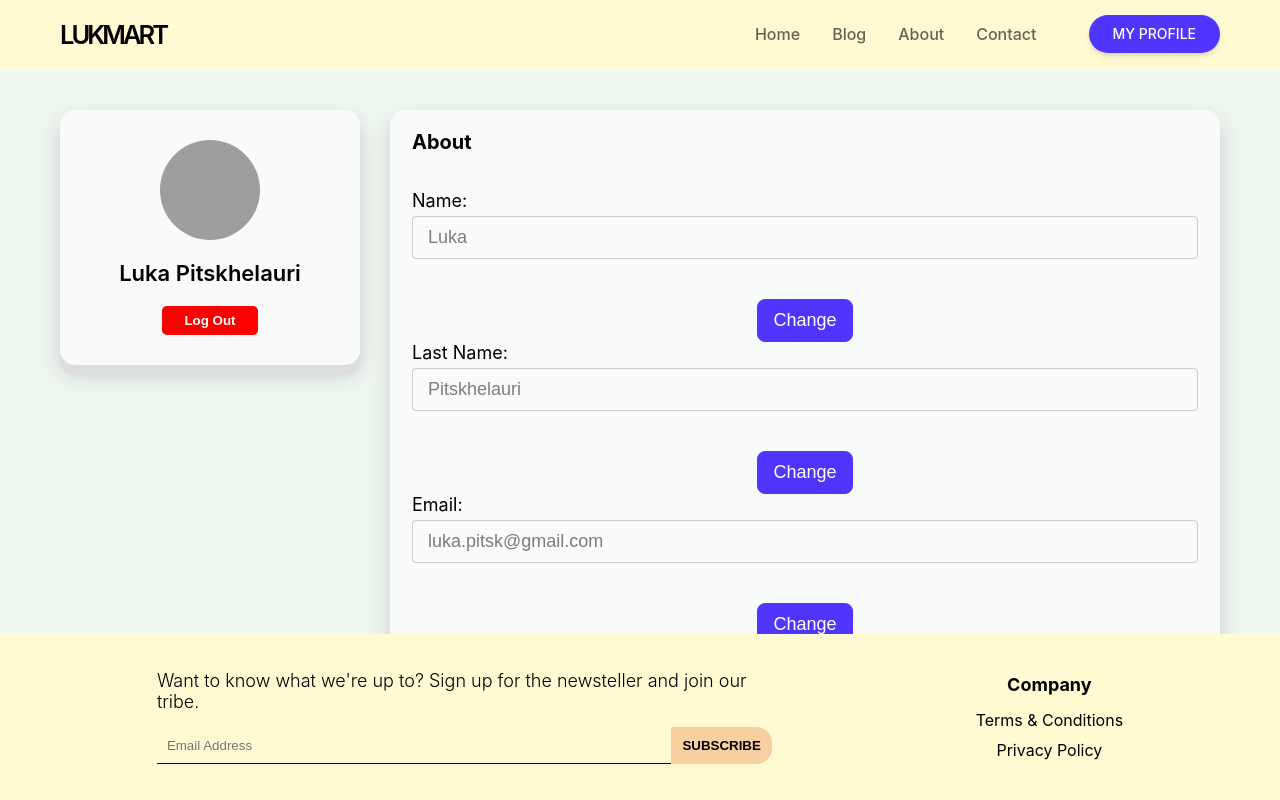
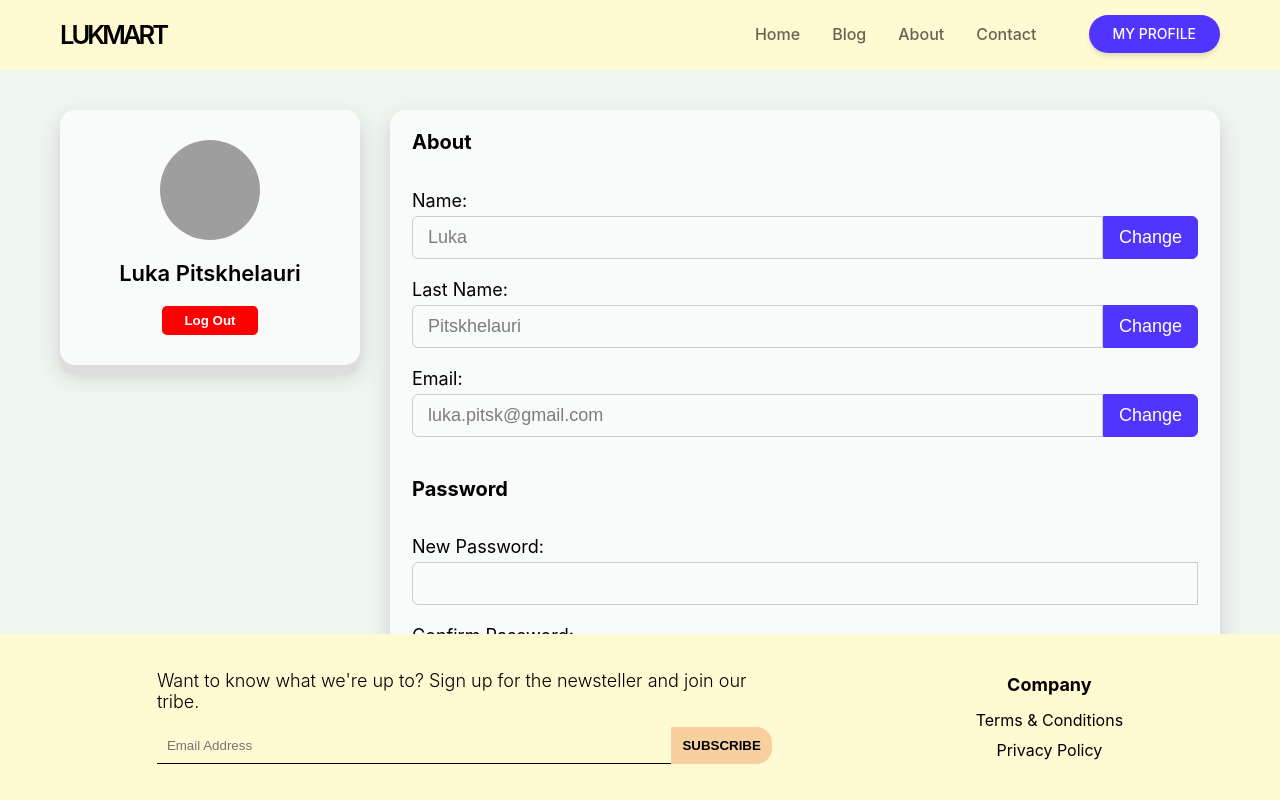
Before and after one commit to lukaoes/React-TBC, a React (Create React App) app: page /profile in a window 1280 px wide. Built offline with nearby package versions, Linux system fonts and the light colour scheme; grey boxes are pictures that could not be loaded.

Commit message:
Fix: Buttons in profile page

```diff
--- a/src/components/Profile/profileForm.jsx
+++ b/src/components/Profile/profileForm.jsx
@@ -58,6 +58,7 @@ const ProfileForm = ({ userData, setUserData }) => {
     return (
       <div>
         <label htmlFor={fieldName}>{label}:</label>
+        <div className="profile-input-container">
           <input
             type={type}
             id={fieldName}
@@ -67,6 +68,7 @@ const ProfileForm = ({ userData, setUserData }) => {
             readOnly={!edit[fieldName]}
           />
           <button
+            className="input-button"
             type="button"
             onClick={() => {
               if (edit[fieldName]) {
@@ -78,6 +80,7 @@ const ProfileForm = ({ userData, setUserData }) => {
           >
             {edit[fieldName] ? "Save" : "Change"}
           </button>
+        </div>
       </div>
     )
   }
--- a/src/styles/_profile.scss
+++ b/src/styles/_profile.scss
@@ -84,7 +84,7 @@
   input {
     border: 1px solid #ccc;
     width: 100%;
-    border-radius: 4px;
+    border-radius: 6px 0 0 6px;
     background-color: transparent;
     border-bottom: 1px solid #ccc;
     padding: 10px 15px;
@@ -142,3 +142,19 @@
     }
   }
 }
+
+.profile-input-container {
+  display: flex;
+
+  .input-button {
+    margin: 5px 0;
+    border-radius: 0 6px 6px 0;
+    height: 37px;
+  }
+
+  @media only screen and (min-width: $tablet) {
+    .input-button {
+      height: 43px;
+    }
+  }
+}
```
Lines whose indentation alone changed are shown as unchanged.
